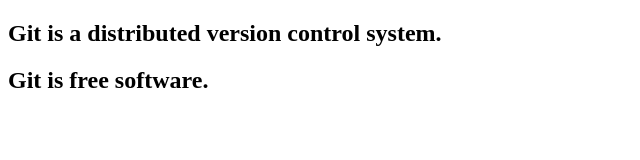
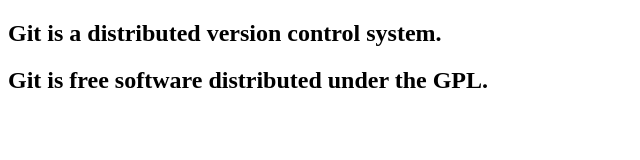
Before and after one commit to zhangkx127/zkl, a plain HTML site: page index.html in a window 1280 px wide. Shown: the whole page, without its empty margins (0-640 px from the left). Drawn offline with Linux system fonts and the light colour scheme.

Commit message:
append GPL

```diff
--- a/index.html
+++ b/index.html
@@ -8,6 +8,6 @@
 </head>
 <body>
     <h2>Git is a distributed version control system.</h2>
-    <h2>Git is free software.</h2>
+    <h2>Git is free software distributed under the GPL.</h2>
 </body>
 </html>
```
